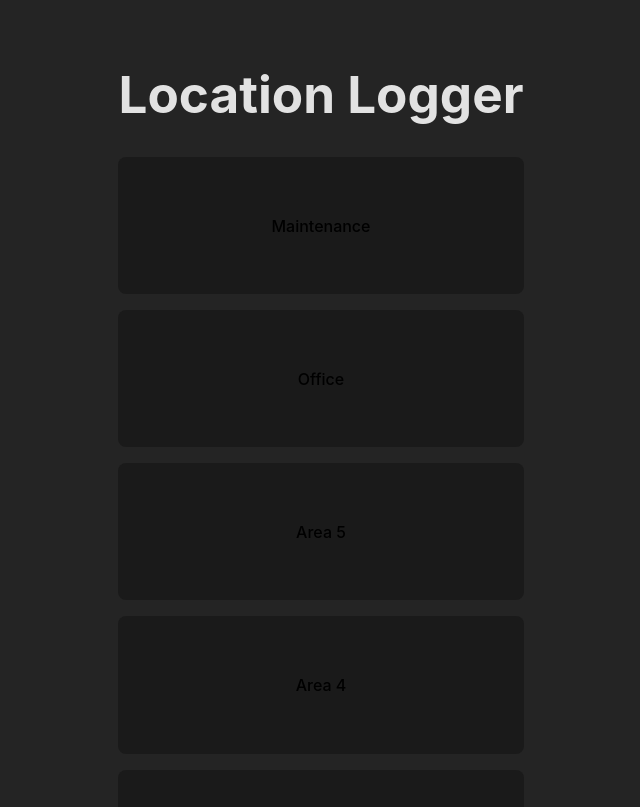
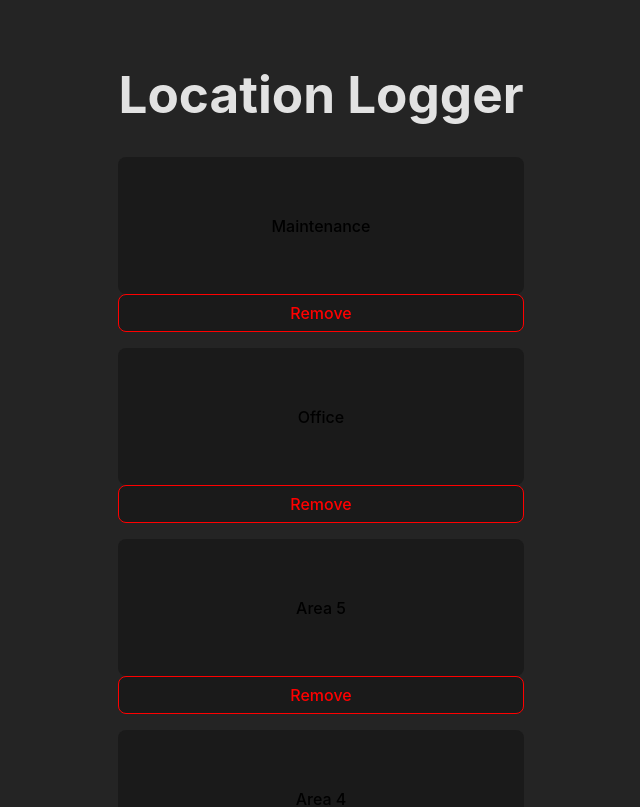
Before and after one commit to LeonGIA/logger, a React (Vite) app: page / in a window 1280 px wide. Shown: the top 807 px of the page, without its empty margins (319-959 px from the left). Built offline with nearby package versions, Linux system fonts and the light colour scheme.

Commit message:
add: remove button that enables the removal of the most recent time added at a location

```diff
--- a/src/App.tsx
+++ b/src/App.tsx
@@ -159,6 +159,17 @@ function App() {
     setLocations(updatedLocations);
   }
 
+  function removeTime(loc: Location) {
+    const updatedLocations = locations.map((location) => {
+      if (location.name === (typeof loc === "string" ? loc : loc.name)) {
+        location.times_visited.pop();
+      }
+      return location;
+    });
+
+    setLocations(updatedLocations);
+  }
+
   return (
     <>
       <h1>Location Logger</h1>
@@ -177,6 +188,7 @@ function App() {
                     )
                   )}
                 </div>
+                <button onClick={() => removeTime(loc)} className="remove">Remove</button>
               </ul>
             )
           )}
@@ -195,6 +207,7 @@ function App() {
                     )
                   )}
                 </div>
+                <button onClick={() => removeTime(loc)} className="remove">Remove</button>
               </ul>
             )
           )}
--- a/src/index.css
+++ b/src/index.css
@@ -69,3 +69,8 @@ button:focus,
 button:focus-visible {
   outline: 4px auto -webkit-focus-ring-color;
 }
+.remove {
+  padding: 0.5em;
+  color: red;
+  border: 1px solid red;
+}
```
